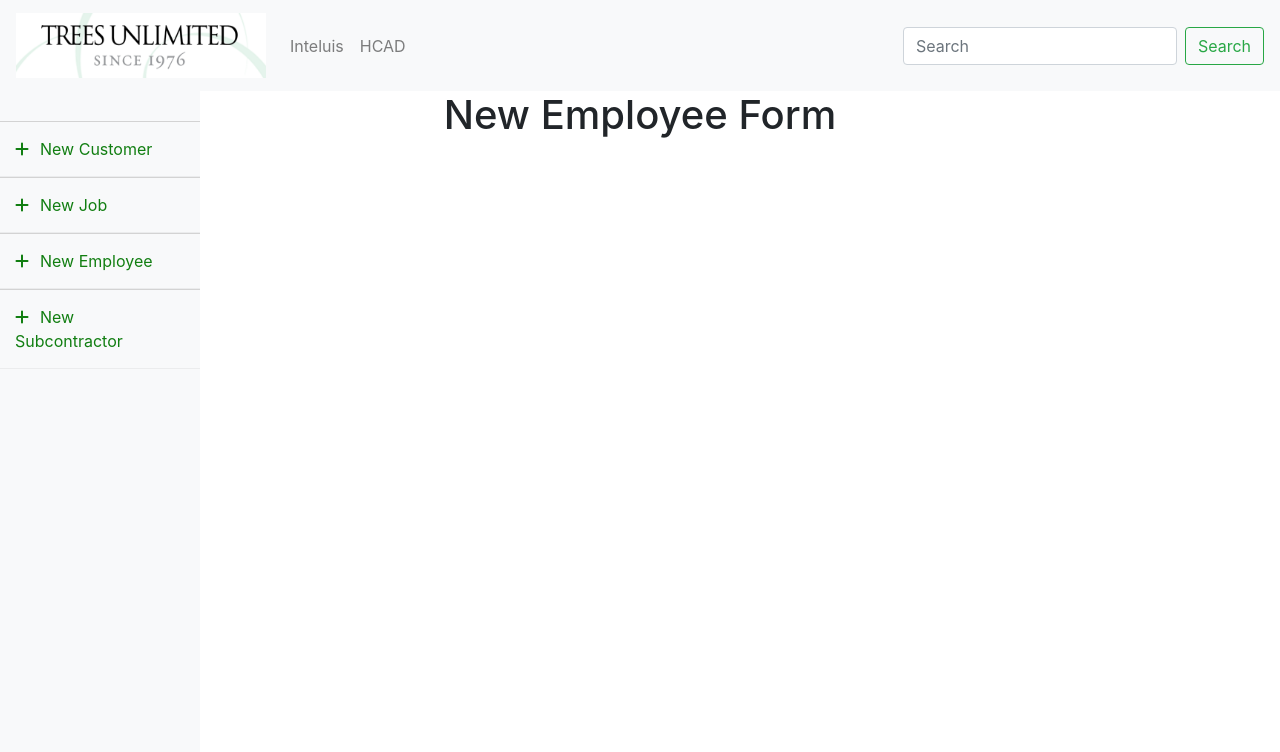
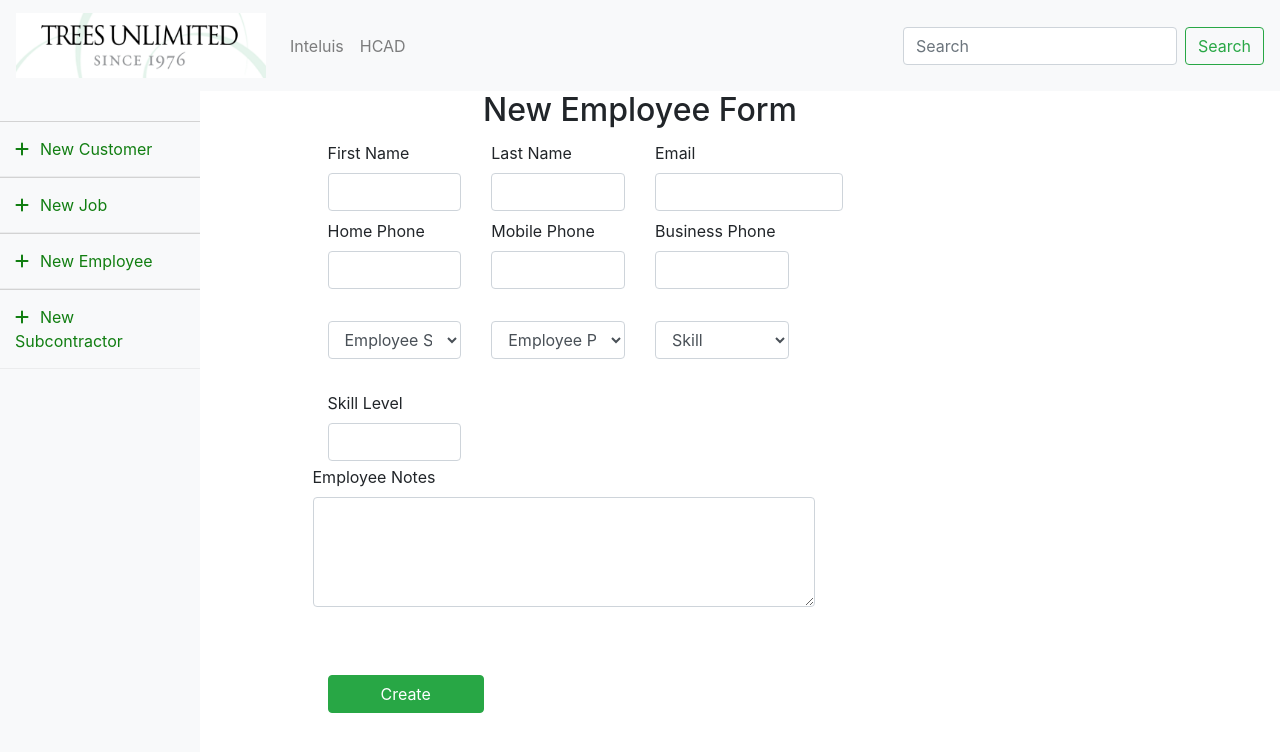
Before and after one commit to jjmetty/FinalProject, a Vue app in the folder client/: page /newEmployee in a window 1280 px wide. Shown: the top 752 px of the page. Built offline with nearby package versions, Linux system fonts and the light colour scheme.

Commit message:
new employee form
create new employee form

```diff
--- a/client/src/components/NewEmployeeComponent.vue
+++ b/client/src/components/NewEmployeeComponent.vue
@@ -1,3 +1,105 @@
 <template>
-   <h1 style="text-align:center;">New Employee Form </h1>
+   <div>
+
+       <div class="row justify-content-center">
+        <div class="col-md-6">
+            <h2 class="text-center">New Employee Form</h2>
+            <form>
+               <div class = "row">
+                <div class="form-group col-sm-3 my-1">
+                    <label>First Name</label>
+                    <input type="text" class="form-control"  required>
+                </div>
+
+                <div class="form-group col-sm-3 my-1">
+                    <label>Last Name</label>
+                    <input type="email" class="form-control"  required>
+                </div>
+
+                <div class="form-group col-sm-4 my-1">
+                    <label>Email</label>
+                    <input type="email" class="form-control"  required>
+                </div>
+                </div>
+
+               <div class = "row">
+                  <div class = "form-group col-sm-3 my-1">
+                     <label>Home Phone</label>
+                     <input type="tel"  class = "form-control" pattern="[0-9]{3}-[0-9]{2}-[0-9]{3}">
+                  </div>
+
+                  <div class = "form-group col-sm-3 my-1">
+                     <label>Mobile Phone</label>
+                     <input type="tel"  class = "form-control" pattern="[0-9]{3}-[0-9]{2}-[0-9]{3}">
+                  </div>
+
+                  <div class = "form-group col-sm-3 my-1">
+                     <label>Business Phone</label>
+                     <input type="tel"  class = "form-control" pattern="[0-9]{3}-[0-9]{2}-[0-9]{3}">
+                  </div>
+
+               </div>
+               <br>
+               <div class = "row">
+                  <div class = "form-group col-sm-3 my-1">
+                     <select class="form-control">
+                     <option>Employee Status</option>
+                     <option>Test</option>
+                     </select>
+                  </div>
+
+                  <div class = "form-group col-sm-3 my-1">
+                     <select class="form-control">
+                     <option>Employee Position</option>
+                     </select>
+                  </div>
+
+                  <div class = "form-group col-sm-3 my-1">
+                     <select class="form-control">
+                     <option>Skill</option>
+                     </select>
+                  </div>
+               </div>
+                <br>
+                <div class = "row">
+                <div class="form-group col-sm-3 my-1">
+                    <label>Skill Level</label>
+                    <input type="text" class="form-control">
+                </div>
+
+               <div class="form-group">
+                <label for="exampleFormControlTextarea1">Employee Notes</label>
+                 <textarea class="form-control" id="exampleFormControlTextarea1" rows="4" cols = "45"></textarea>
+                </div>
+
+
+
+                </div>
+
+
+                <br>
+                <br>
+                <div class="form-group">
+                    <button class="btn btn-success btn-block col-sm-3 my-1">Create</button>
+                </div>
+            </form>
+        </div>
+    </div>
+
+
+
+
+
+
+
+
+
+
+   </div>
 </template>
+
+
+
+<style scoped>
+
+</style>
```
